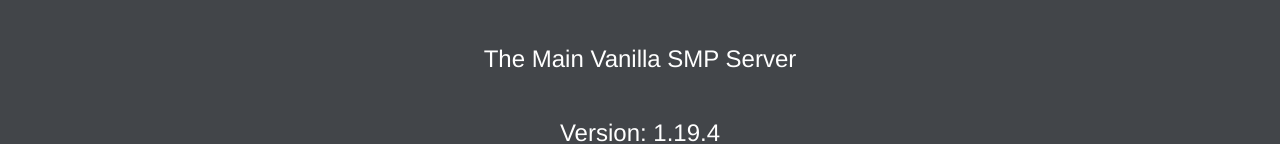
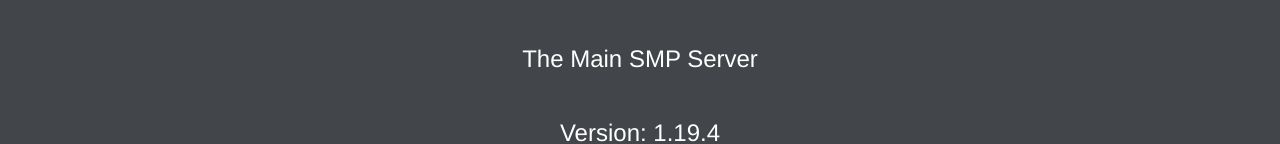
Before and after one commit to seriousmockpock/seriousmockpock.github.io, a plain HTML site: page index.html in a window 1280 px wide. Shown: the part 281-425 px from the top of the page. Drawn offline with nearby package versions, Linux system fonts and the light colour scheme.

Commit message:
Update index.html

```diff
--- a/index.html
+++ b/index.html
@@ -40,7 +40,7 @@
           <div class="page-content">
             <h2>Server info</h2>
             <p>IP: seriousmockpock.aternos.me</p>
-		  <p>The Main Vanilla SMP Server</p>
+		  <p>The Main SMP Server</p>
 			<p>Version: 1.19.4</p>
 	    <p>IP: onefourpocks.pythonscratcher.net:2000</p>
 		  <p>SeriousMockPock's Vanilla 1.4.7 Server</p>
```
